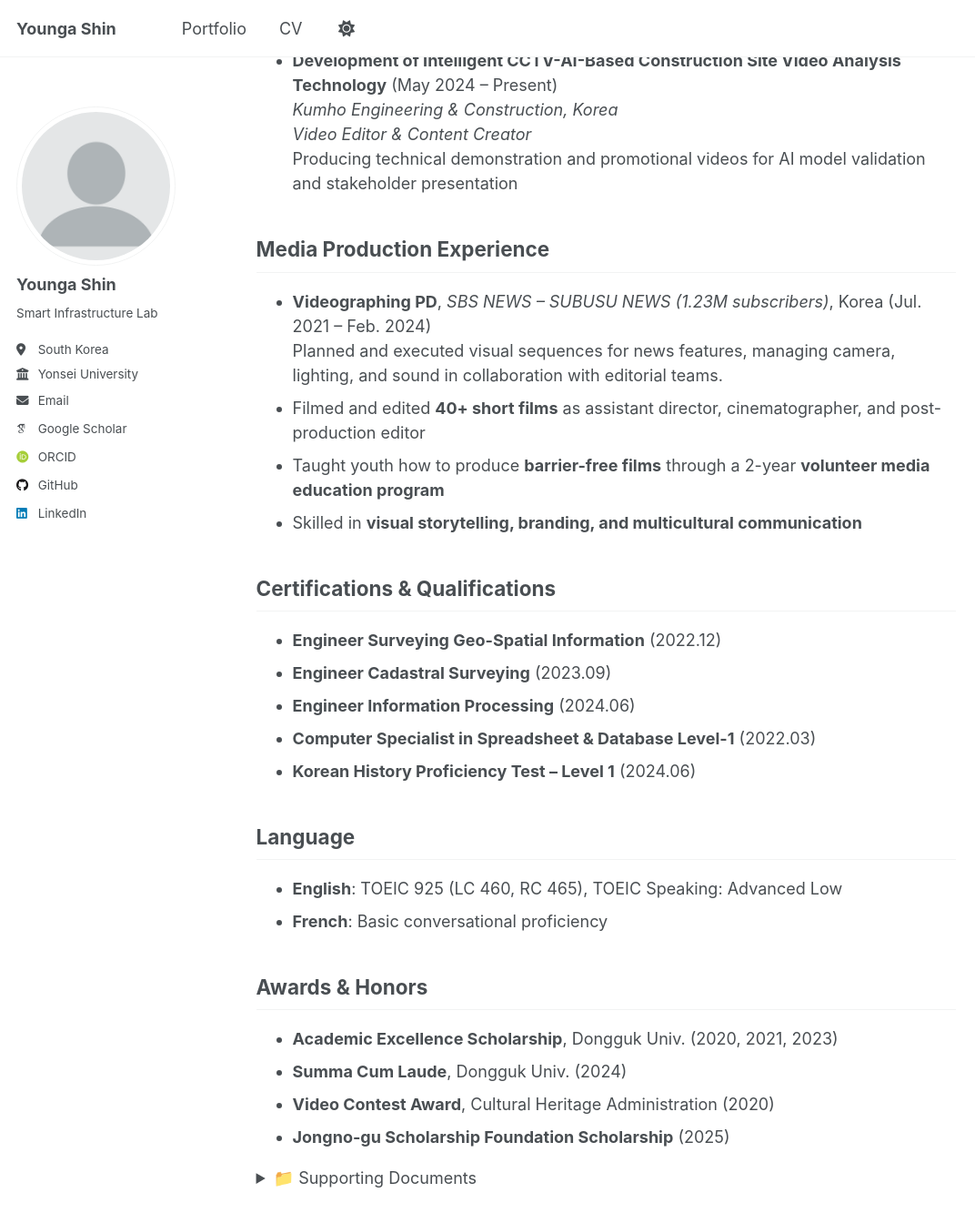
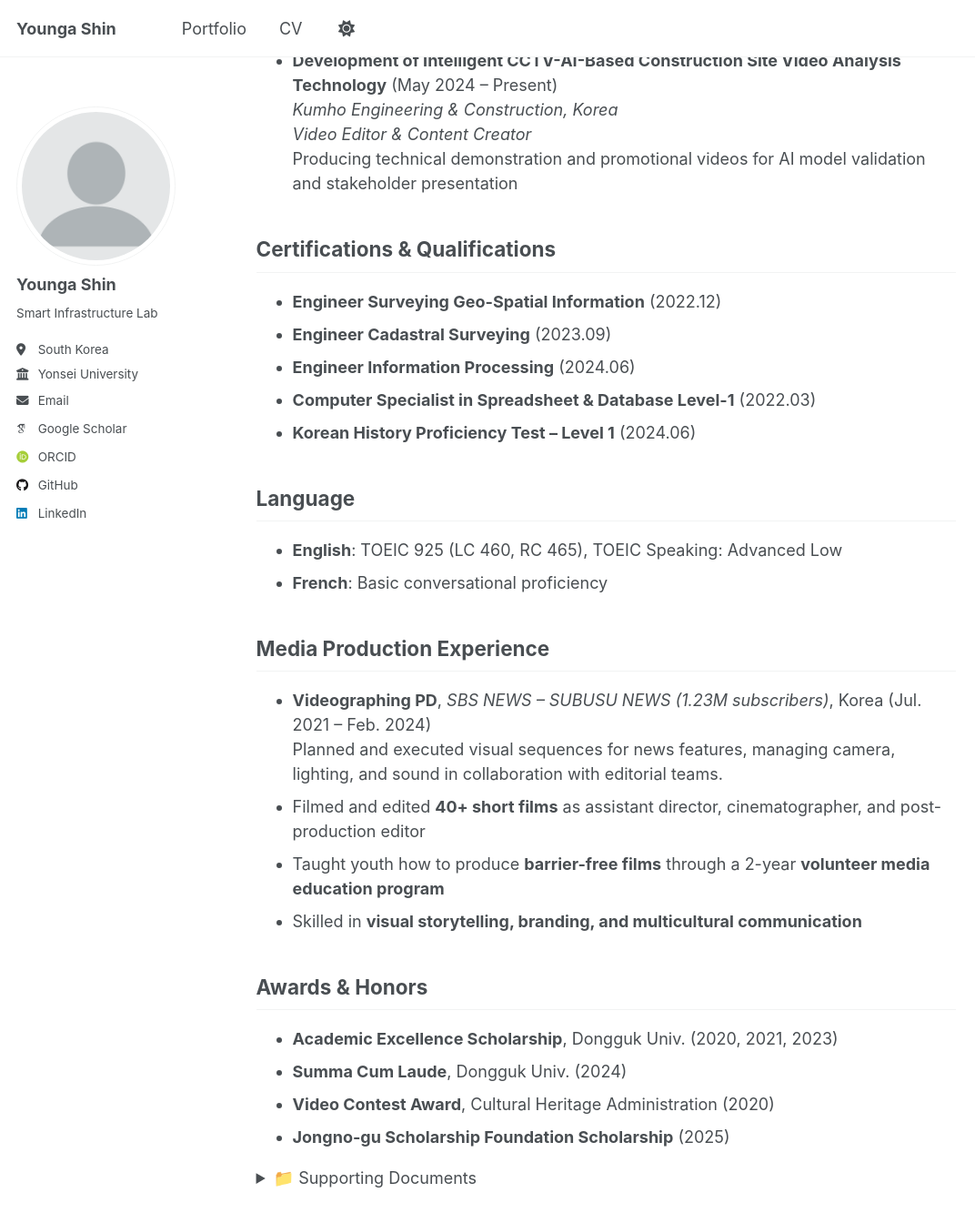
Before and after one commit to shinyounga/shinyounga.github.io, a Jekyll site: the page built from _pages/about.md, in a window 1280 px wide and 1400 px high, scrolled down 2081 px. Shown: the top 1344 px of the window at 91% size, without its empty margins (0-1072 px from the left). Built offline with Jekyll 4.4.1, drawn with Linux system fonts in a browser that asks for light colours; some web fonts are replaced; part of the change alters nothing that is shown.

```diff
--- a/_pages/about.md
+++ b/_pages/about.md
@@ -72,15 +72,6 @@ I am a Master student in the Smart Infrastructure Laboratory at Yonsei Universit
   Producing technical demonstration and promotional videos for AI model validation and stakeholder presentation
 
 
-## Media Production Experience
-
-- **Videographing PD**, *SBS NEWS – SUBUSU NEWS (1.23M subscribers)*, Korea (Jul. 2021 – Feb. 2024)
-  Planned and executed visual sequences for news features, managing camera, lighting, and sound in collaboration with editorial teams.
-- Filmed and edited **40+ short films** as assistant director, cinematographer, and post-production editor
-- Taught youth how to produce **barrier-free films** through a 2-year **volunteer media education program**
-- Skilled in **visual storytelling, branding, and multicultural communication**
-
-
 ## Certifications & Qualifications
 
 - **Engineer Surveying Geo-Spatial Information** (2022.12)
@@ -94,6 +85,15 @@ I am a Master student in the Smart Infrastructure Laboratory at Yonsei Universit
 
 - **English**: TOEIC 925 (LC 460, RC 465), TOEIC Speaking: Advanced Low
 - **French**: Basic conversational proficiency
+
+
+## Media Production Experience
+
+- **Videographing PD**, *SBS NEWS – SUBUSU NEWS (1.23M subscribers)*, Korea (Jul. 2021 – Feb. 2024)
+  Planned and executed visual sequences for news features, managing camera, lighting, and sound in collaboration with editorial teams.
+- Filmed and edited **40+ short films** as assistant director, cinematographer, and post-production editor
+- Taught youth how to produce **barrier-free films** through a 2-year **volunteer media education program**
+- Skilled in **visual storytelling, branding, and multicultural communication**
 
 ## Awards & Honors
 
```
